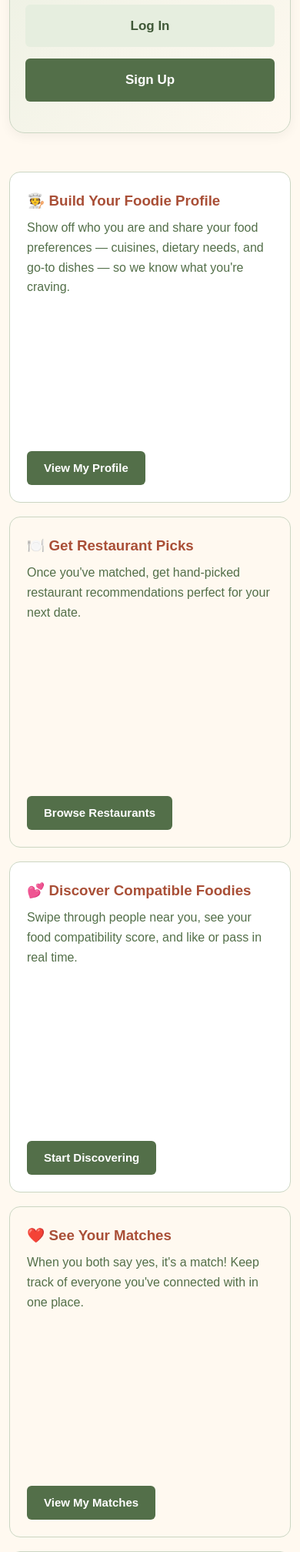
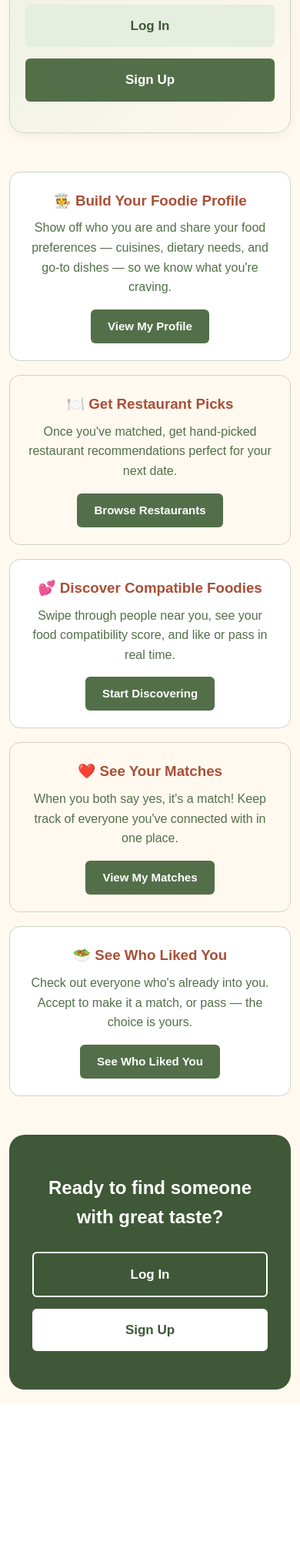
Before and after one commit to carolinecroft/foodies, a Django app: page / in a window 390 px wide. Shown: the part 404-2420 px from the top of the page at 77% size. After the commit the page ends 2229 px from the top, so only its background shows below. Run offline with Django 5.2, Linux system fonts and the light colour scheme.

Commit message:
fixed the whitespace issues in the mobile configuration of the homepage

```diff
--- a/static/css/style.css
+++ b/static/css/style.css
@@ -743,15 +743,19 @@ main.home-main {
 @media (max-width: 900px) {
     .landing-feature {
         flex-direction: column;
-        align-items: flex-start;
-        text-align: left;
+        align-items: center;
+        text-align: center;
+        gap: 16px;
+    }
+
+    .landing-feature-text {
+        flex: none;
     }
 
     .landing-feature-actions {
-        align-items: flex-start;
-        flex-direction: row;
-        flex-wrap: wrap;
-        width: 100%;
+        align-items: center;
+        flex-direction: column;
+        width: auto;
     }
 }
 
```
